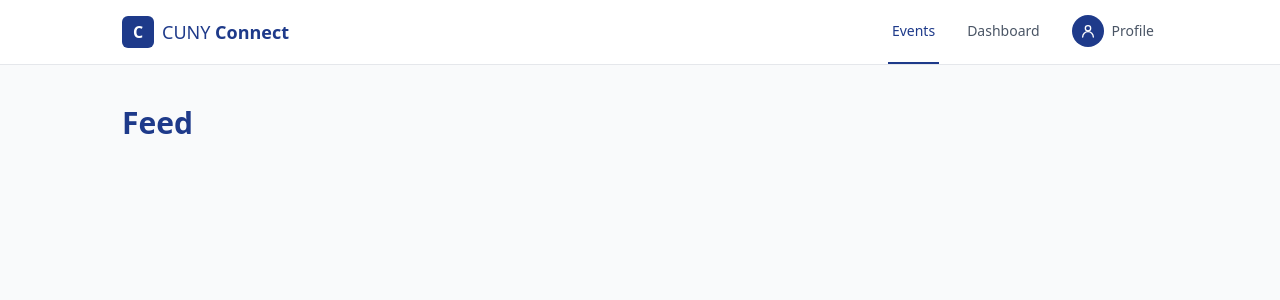
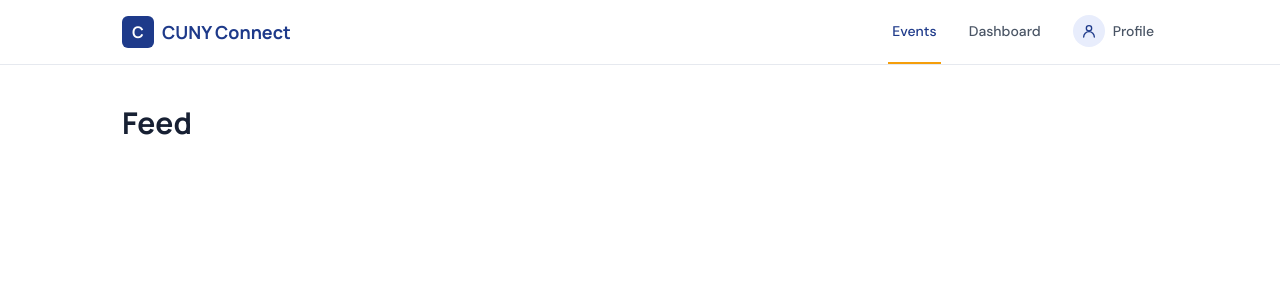
Before and after one commit to inkury/CUNY-Connect, a React (Vite) app in the folder client/: page / in a window 1280 px wide. Shown: the top 300 px of the page. Built offline with nearby package versions, Linux system fonts and the light colour scheme.

Commit message:
Match Figma background, logo, and avatar styles
- DM Sans weight 800 for eyebrow text
- White page background to match Figma
- Logo text is bold throughout
- Light navy profile avatar with navy icon

```diff
--- a/client/src/components/Navbar.jsx
+++ b/client/src/components/Navbar.jsx
@@ -27,7 +27,7 @@ function desktopLinkClass({ isActive }) {
   // Every link has a 2px bottom border, transparent when inactive, so the text does not jump when it becomes active.
   const base = 'flex h-16 items-center gap-2 border-b-2 px-1 text-sm font-medium transition-colors';
   if (isActive) {
-    return base + ' border-primary text-primary';
+    return base + ' border-accent text-primary';
   }
   return base + ' border-transparent text-gray-600 hover:border-gray-300 hover:text-primary';
 }
@@ -41,13 +41,13 @@ function desktopLinkClass({ isActive }) {
 function mobileLinkClass({ isActive }) {
   const base = 'flex items-center gap-3 border-l-4 px-4 py-3 font-medium transition-colors';
   if (isActive) {
-    return base + ' border-primary bg-gray-50 text-primary';
+    return base + ' border-accent bg-gray-50 text-primary';
   }
   return base + ' border-transparent text-gray-700 hover:bg-gray-50 hover:text-primary';
 }
 
 /**
- * Renders a round navy avatar with the user's initials, or a generic person icon when there are none.
+ * Renders a round light navy avatar with the user's initials, or a generic person icon when there are none.
  *
  * @param {object} props The component props.
  * @param {string} [props.initials] The letters to show, for example "JM". Leave it out to show the icon.
@@ -55,7 +55,7 @@ function mobileLinkClass({ isActive }) {
  */
 function Avatar({ initials }) {
   return (
-    <span className="grid h-8 w-8 place-items-center rounded-full bg-primary text-xs font-semibold text-white">
+    <span className="grid h-8 w-8 place-items-center rounded-full bg-primary-50 text-xs font-semibold text-primary">
       {initials ? (
         initials
       ) : (
@@ -86,16 +86,14 @@ export default function Navbar() {
   }
 
   return (
-    <header className="sticky top-0 z-50 border-b border-gray-200 bg-white">
+    <header className="sticky top-0 z-50 border-b border-border bg-white">
       {/* The inner row lines up with the Layout's content: same max width and side padding. */}
       <div className="mx-auto flex h-16 max-w-275 items-center justify-between px-4 md:px-8">
         <Link to="/" className="flex items-center gap-2 text-primary" onClick={closeMenu}>
           <span className="grid h-8 w-8 place-items-center rounded-md bg-primary font-heading font-bold text-white">
             C
           </span>
-          <span className="font-heading text-lg">
-            CUNY <span className="font-bold">Connect</span>
-          </span>
+          <span className="font-heading text-lg font-bold">CUNY Connect</span>
         </Link>
 
         {/* Desktop links are hidden on phones and shown as a row from md (768px) up. */}
--- a/client/src/styles/global.css
+++ b/client/src/styles/global.css
@@ -1,39 +1,53 @@
+@import url('https://fonts.googleapis.com/css2?family=DM+Sans:wght@400;500;700;800&family=Manrope:wght@400;600;700;800&display=swap');
 @import 'tailwindcss';
 /*
   Global styles for the CUNY-Connect client.
-  This file turns on Tailwind, defines the theme (colors and fonts), and sets the base styles every page shares:
-  the reset, the body, headings, and links.
+  This file loads the fonts, turns on Tailwind, defines the theme (colors and fonts) from our Figma design system,
+  and sets the base styles every page shares: the reset, the body, headings, and links.
   Owner: Person 3
-  Theme classes: bg-primary, text-primary, bg-primary-dark, bg-accent, text-accent, font-heading, font-body.
-  Both fonts use the system font stack, so nothing has to be downloaded and text shows up instantly.
+  Theme classes: bg-primary, text-primary, bg-primary-dark, bg-primary-50, bg-accent, text-accent, bg-accent-dark,
+  text-ink, text-slate, text-slate-600, border-border, text-success, bg-success-50, font-heading, font-body.
+  The Google Fonts @import has to be the first line, because CSS ignores an @import that comes after other rules.
   TODO: Add base styles for buttons and form inputs.
   TODO: Add shared loading and empty-state styles.
-  TODO: Move the old values in variables.css (like --color-primary #1d3c8f) to match this theme, or remove them.
+  TODO: Keep the values here in sync with variables.css whenever either one changes.
 */
 
-/* "inline" puts the real values straight into the classes, so the older variables in variables.css cannot override them. */
+/* "inline" puts the real values straight into the classes, so the variables in variables.css cannot override them. */
 @theme inline {
+  /* Brand colors from Figma. */
   --color-primary: #1e3a8a;
   --color-primary-dark: #172e6e;
-  --color-accent: var(--color-amber-500);
-  --color-accent-dark: var(--color-amber-600);
+  --color-primary-50: #e8edfc;
+  --color-accent: #f59e0b;
+  --color-accent-dark: #d97706;
 
-  --font-heading: system-ui, -apple-system, 'Segoe UI', Roboto, sans-serif;
-  --font-body: system-ui, -apple-system, 'Segoe UI', Roboto, sans-serif;
+  /* Text and line colors. slate-600 replaces Tailwind's own slate-600 with our label color. */
+  --color-ink: #172033;
+  --color-slate: #697386;
+  --color-slate-600: #546074;
+  --color-border: #e6e9ef;
+
+  /* Status colors for success messages and badges. */
+  --color-success: #247748;
+  --color-success-50: #e9f8ef;
+
+  --font-heading: 'Manrope', system-ui, sans-serif;
+  --font-body: 'DM Sans', system-ui, sans-serif;
 }
 
 /* Base styles go in Tailwind's base layer, so a class on an element (like text-accent) can still override them. */
 @layer base {
-  /* Light gray page with dark gray text keeps the page easy to read. */
+  /* White page with slate DM Sans text, matching the Figma and --color-bg in variables.css. */
   body {
-    @apply bg-gray-50 font-body text-gray-800;
+    @apply bg-white font-body text-slate;
   }
 
-  /* Headings are bold and navy so they stand out from the body text. */
+  /* Headings are bold Manrope in near-black ink so they stand out from the slate body text. */
   h1,
   h2,
   h3 {
-    @apply font-heading font-bold text-primary;
+    @apply font-heading font-bold text-ink;
   }
 
   /* Tailwind resets heading sizes, so each level gets a phone size that grows from the md breakpoint (768px) up. */
```
